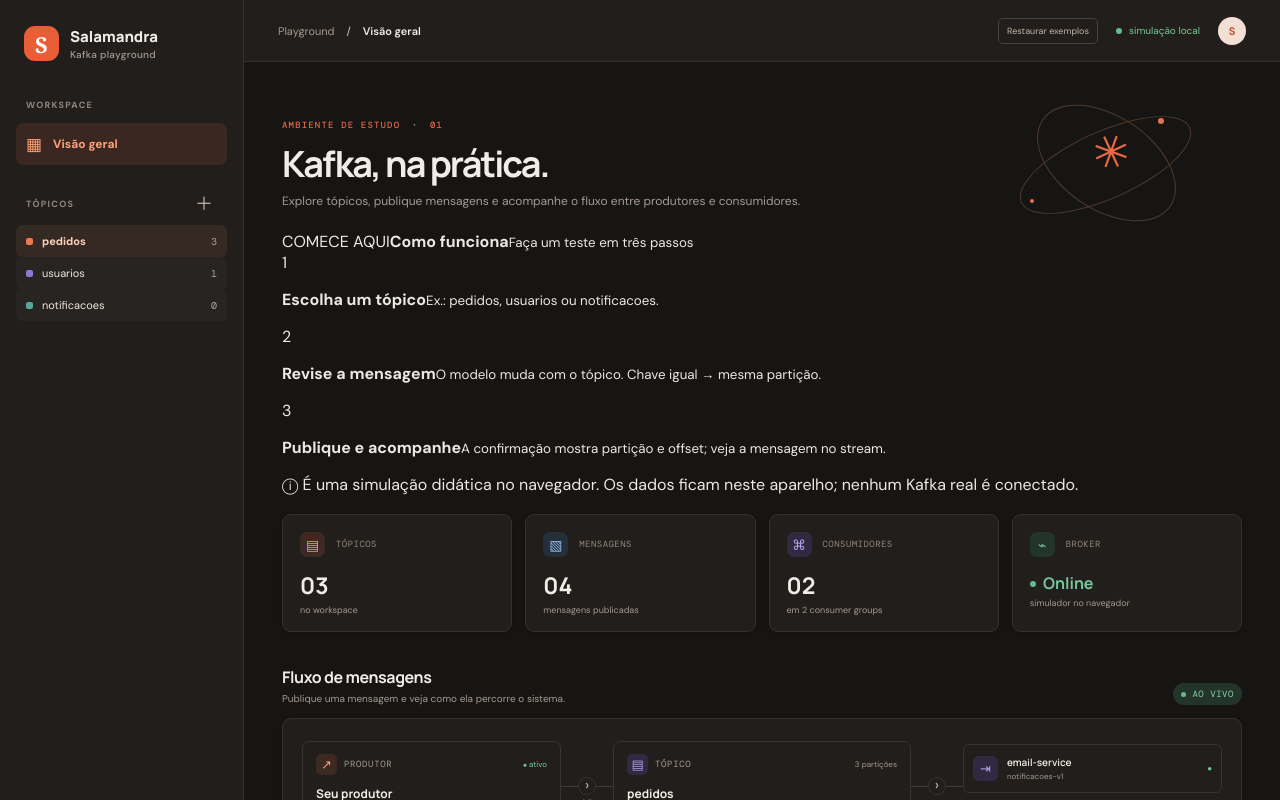
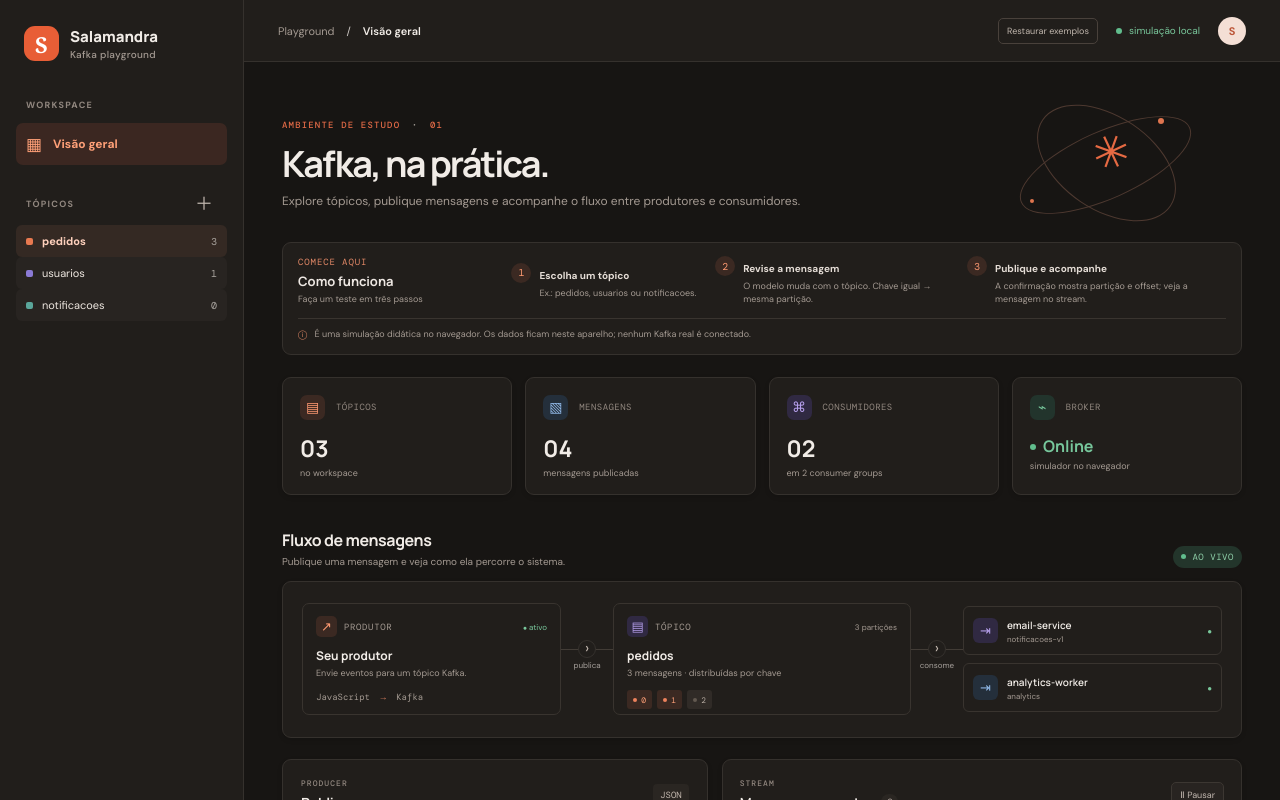
Before and after one commit to wsoubar/salamandra, a React (Vite) app: page / in a window 1280 px wide. Shown: the top 800 px of the page. Built offline with nearby package versions, Linux system fonts and the light colour scheme.

Commit message:
Style simulator getting started guide

```diff
--- a/src/styles.css
+++ b/src/styles.css
@@ -93,4 +93,12 @@ body{background:#171513;color:#eee8e3}
 .reset-button:hover{border-color:#d87855;color:#f0a17d}
 .notice-banner{margin:11px 0 0;padding:11px 12px;border:1px solid #37634b;border-radius:6px;background:#22362b;color:#a9e2be;font-size:11px;font-weight:600;line-height:1.45;box-shadow:0 3px 10px #0002;animation:notice-in .18s ease-out}
 @keyframes notice-in{from{opacity:0;transform:translateY(4px)}to{opacity:1;transform:translateY(0)}}
+.how-it-works{display:grid;grid-template-columns:1.05fr 1fr 1.25fr 1.35fr;gap:12px;align-items:center;margin:11px 0 22px;padding:13px 15px;background:#211e1b;border:1px solid #35312d;border-radius:9px}
+.how-title span{display:block;color:#e58a68;font:9px 'DM Mono',monospace;letter-spacing:.1em;margin-bottom:4px}
+.how-title b{display:block;color:#eee8e3;font:700 13px Manrope,sans-serif}
+.how-title small,.how-step small{display:block;color:#a49a92;font-size:9px;line-height:1.4;margin-top:3px}
+.how-step{display:flex;gap:8px;align-items:flex-start}
+.how-step>i{width:20px;height:20px;flex:none;display:grid;place-items:center;border-radius:50%;background:#3b2922;color:#ff9a72;font:10px 'DM Mono',monospace;font-style:normal}
+.how-step p{margin:0}.how-step b{color:#e5ddd6;font-size:10px}.simulation-note{grid-column:1/-1;border-top:1px solid #39342f;padding-top:9px;color:#a49a92;font-size:9px;line-height:1.45}.simulation-note span{color:#e58a68;margin-right:5px}
+@media(max-width:760px){.how-it-works{grid-template-columns:1fr;gap:11px;margin:10px 0 18px;padding:14px}.how-title{padding-bottom:3px}.how-step{align-items:center}.how-step p{flex:1}.simulation-note{grid-column:auto}.how-step b{font-size:11px}.how-step small{font-size:10px}}
 @media(max-width:600px){.top-right{gap:8px}.reset-button{font-size:8px;padding:6px}.simulation{white-space:nowrap}}
```
